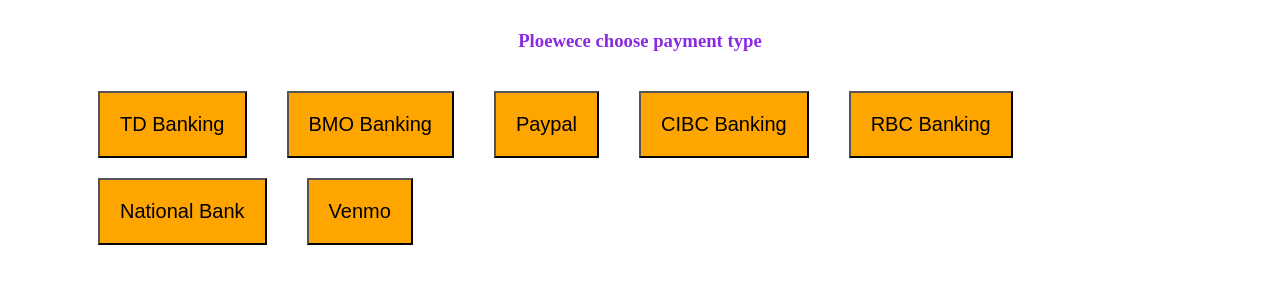
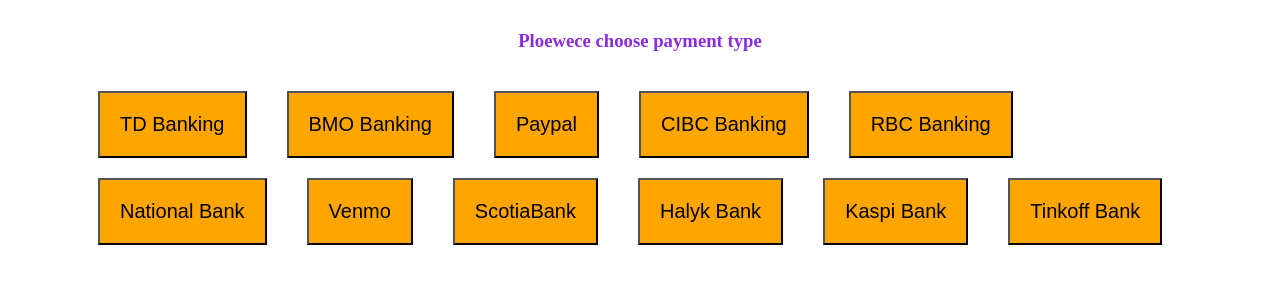
Before and after one commit to NeathRand/Plz-Money, a plain HTML site: page yes-response.html in a window 1280 px wide. Shown: the part 239-522 px from the top of the page. Drawn offline with Linux system fonts and the light colour scheme.

Commit message:
Update yes-response.html

```diff
--- a/yes-response.html
+++ b/yes-response.html
@@ -63,6 +63,10 @@
     <a href="https://www.rbcroyalbank.com/personal.html" id="koo"><button>RBC Banking</button></a>
     <a href="https://www.nbc.ca" id="koo"><button>National Bank</button></a>
     <a href="https://venmo.com" id="koo"><button>Venmo</button></a>
+    <a href=" " id="koo"><button>ScotiaBank</button></a>
+    <a href=" " id="koo"><button>Halyk Bank</button></a>
+    <a href=" " id="koo"><button>Kaspi Bank</button></a>
+    <a href=" " id="koo"><button>Tinkoff Bank</button></a>
     </div>
 </body>
 </html>
```
